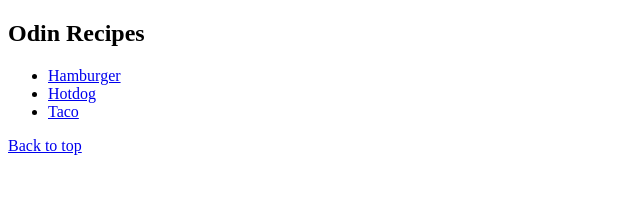
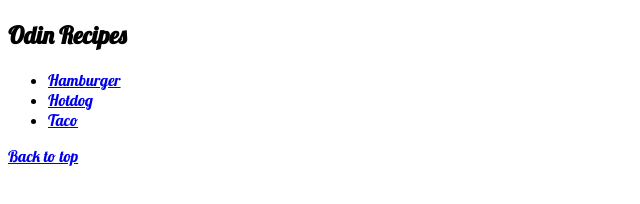
Before and after one commit to JoshM117/odin-recipes, a plain HTML site: page index.html in a window 1280 px wide. Shown: the whole page, without its empty margins (0-640 px from the left). Drawn offline with Linux system fonts and the light colour scheme.

Commit message:
Change location of .html files.Create style.css and add Lobster font to website

```diff
--- a/index.html
+++ b/index.html
@@ -3,14 +3,15 @@
   <head>
     <meta charset="utf-8">
     <title>Recipes</title>
+    <link rel="stylesheet" href="recipes/css/style.css">
   </head>
   <body>
     <nav id="top"><h1>Odin Recipes</h1></nav>
     <main>
       <ul>
-        <li><a href="./recipes/hamburger.html">Hamburger</a></li>
-        <li><a href="./recipes/hotdog.html">Hotdog</a></li>
-        <li><a href="./recipes/taco.html">Taco</a></li>
+        <li><a href="recipes/html/hamburger.html">Hamburger</a></li>
+        <li><a href="recipes/html/hotdog.html">Hotdog</a></li>
+        <li><a href="recipes/html/taco.html">Taco</a></li>
       </ul>
     </main>
     <footer><a href="#top">Back to top</a></footer>
--- /dev/null
+++ b/recipes/css/style.css
@@ -0,0 +1,4 @@
+@import url('https://fonts.googleapis.com/css2?family=Lobster&display=swap');
+*{
+  font-family:Lobster,sans-serif
+}
```
Also changed, not shown: recipes/html/hamburger.html (renamed from recipes/hamburger.html, +2 -1 lines), recipes/html/hotdog.html (renamed from recipes/hotdog.html, +2 -1 lines), recipes/html/taco.html (renamed from recipes/taco.html, +2 -1 lines).
